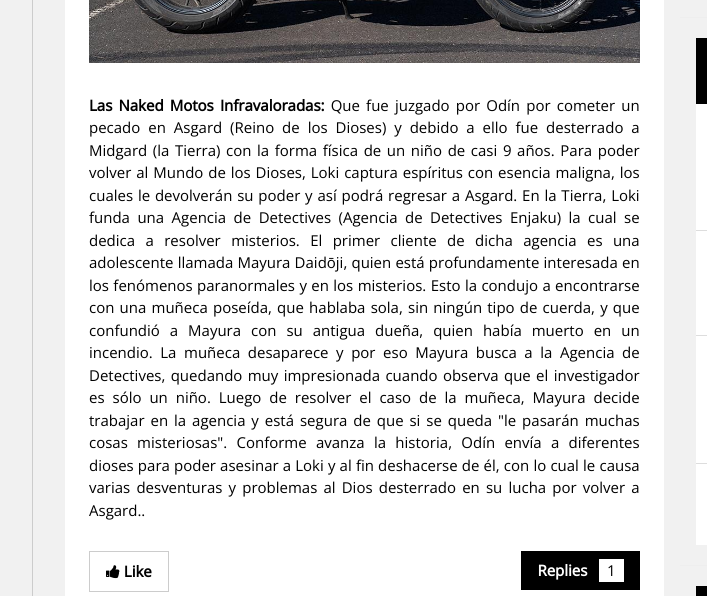
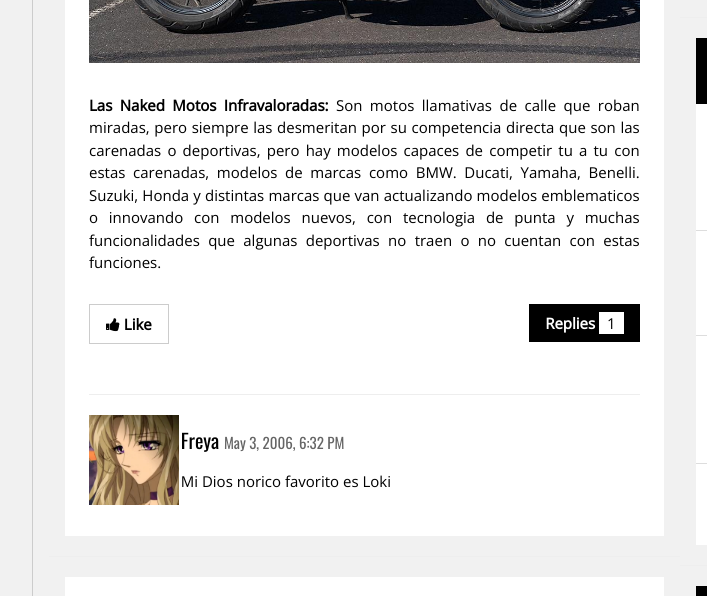
Before and after one commit to BcCastro/Block, a plain HTML site: page index.html in a window 1280 px wide. Shown: the part 1216-1812 px from the top of the page, 118-825 px from the left. Drawn offline with nearby package versions, Linux system fonts and the light colour scheme.

Commit message:
Agregue la imagen del encabezado y modifique el parrafo 1

```diff
--- a/index.html
+++ b/index.html
@@ -68,13 +68,8 @@ and is wrapped around the whole page content, except for the footer in this exam
 
         <div class="w3-justify">
           <img src="/img/benelli_tnt_600i.jpg" alt="Girl Hat" style="width:100%" class="w3-padding-16">
-          <p><strong>Las Naked Motos Infravaloradas:</strong> Que fue juzgado por Odín por cometer un pecado en Asgard (Reino de los Dioses) y debido a ello fue desterrado a Midgard (la Tierra) con la forma física de un niño de casi 9 años. Para poder volver al Mundo de los Dioses, Loki captura espíritus con esencia maligna, los cuales le devolverán su poder y así podrá regresar a Asgard.
-
-            En la Tierra, Loki funda una Agencia de Detectives (Agencia de Detectives Enjaku) la cual se dedica a resolver misterios. El primer cliente de dicha agencia es una adolescente llamada Mayura Daidōji, quien está profundamente interesada en los fenómenos paranormales y en los misterios. Esto la condujo a encontrarse con una muñeca poseída, que hablaba sola, sin ningún tipo de cuerda, y que confundió a Mayura con su antigua dueña, quien había muerto en un incendio. La muñeca desaparece y por eso Mayura busca a la Agencia de Detectives, quedando muy impresionada cuando observa que el investigador es sólo un niño. Luego de resolver el caso de la muñeca, Mayura decide trabajar en la agencia y está segura de que si se queda "le pasarán muchas cosas misteriosas".
-
-            Conforme avanza la historia, Odín envía a diferentes dioses para poder asesinar a Loki y al fin deshacerse de él, con lo cual le causa varias desventuras y problemas al Dios desterrado en su lucha por volver a Asgard..</p>
-          <p class="w3-left"><button class="w3-button w3-white w3-border" onclick="likeFunction(this)"><b><i class="fa fa-thumbs-up"></i> Like</b></button></p>
-          <p class="w3-right"><button class="w3-button w3-black" onclick="myFunction('demo1')" id="myBtn"><b>Replies  </b> <span class="w3-tag w3-white">1</span></button></p>
+          <p><strong>Las Naked Motos Infravaloradas:</strong> Son motos llamativas de calle que roban miradas, pero siempre las desmeritan por su competencia directa que son las carenadas o deportivas, pero hay modelos capaces de competir tu a tu con estas carenadas, modelos de marcas como BMW. Ducati, Yamaha, Benelli. Suzuki, Honda y distintas marcas que van actualizando modelos emblematicos o innovando con modelos nuevos, con tecnologia de punta y muchas funcionalidades que algunas deportivas no traen o no cuentan con estas funciones. <p class="w3-left"><button class="w3-button w3-white w3-border" onclick="likeFunction(this)"><b><i class="fa fa-thumbs-up"></i> Like</b></button></p>
+          <p class="w3-right"><button class="w3-button w3-black" onclick="myFunction('demo1')" id="myBtn"><b>Replies</b> <span class="w3-tag w3-white">1</span></button></p>
           <p class="w3-clear"></p>
           <div class="w3-row w3-margin-bottom" id="demo1" style="display:none">
             <hr>
```
